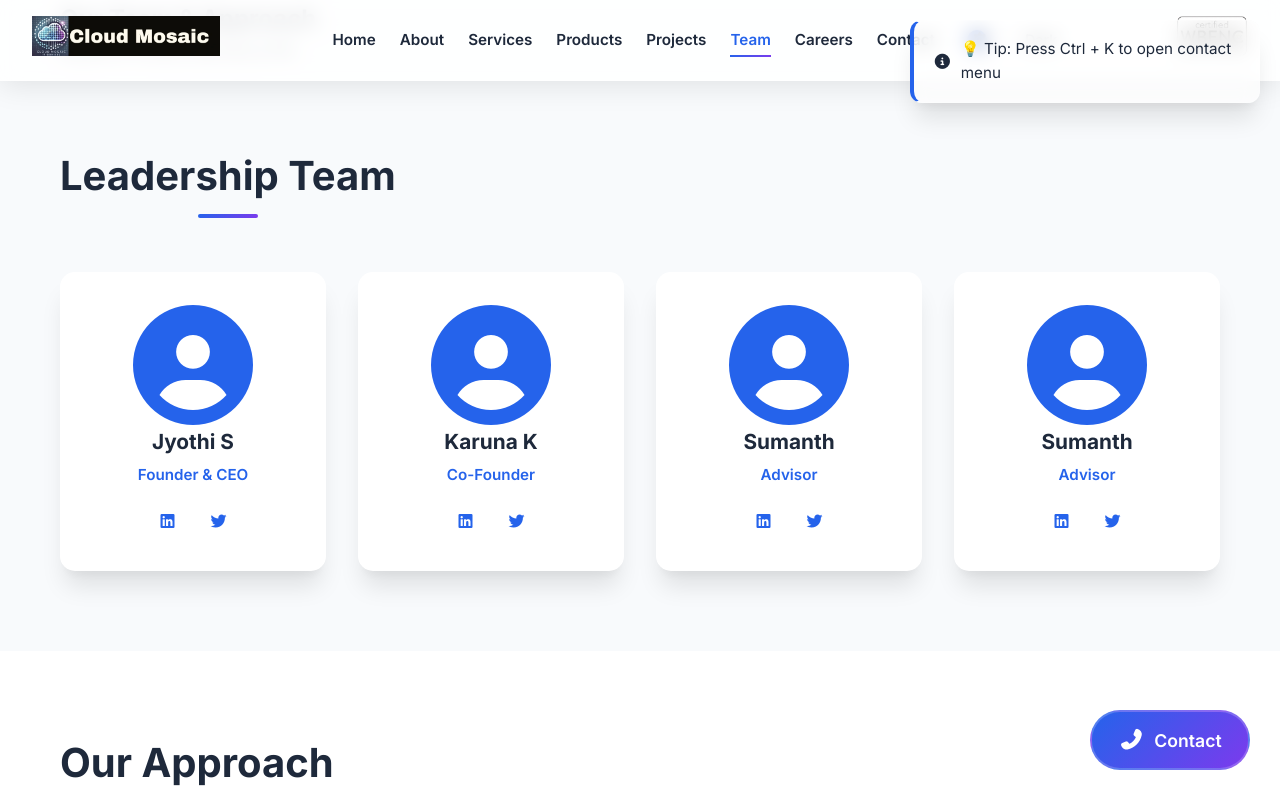
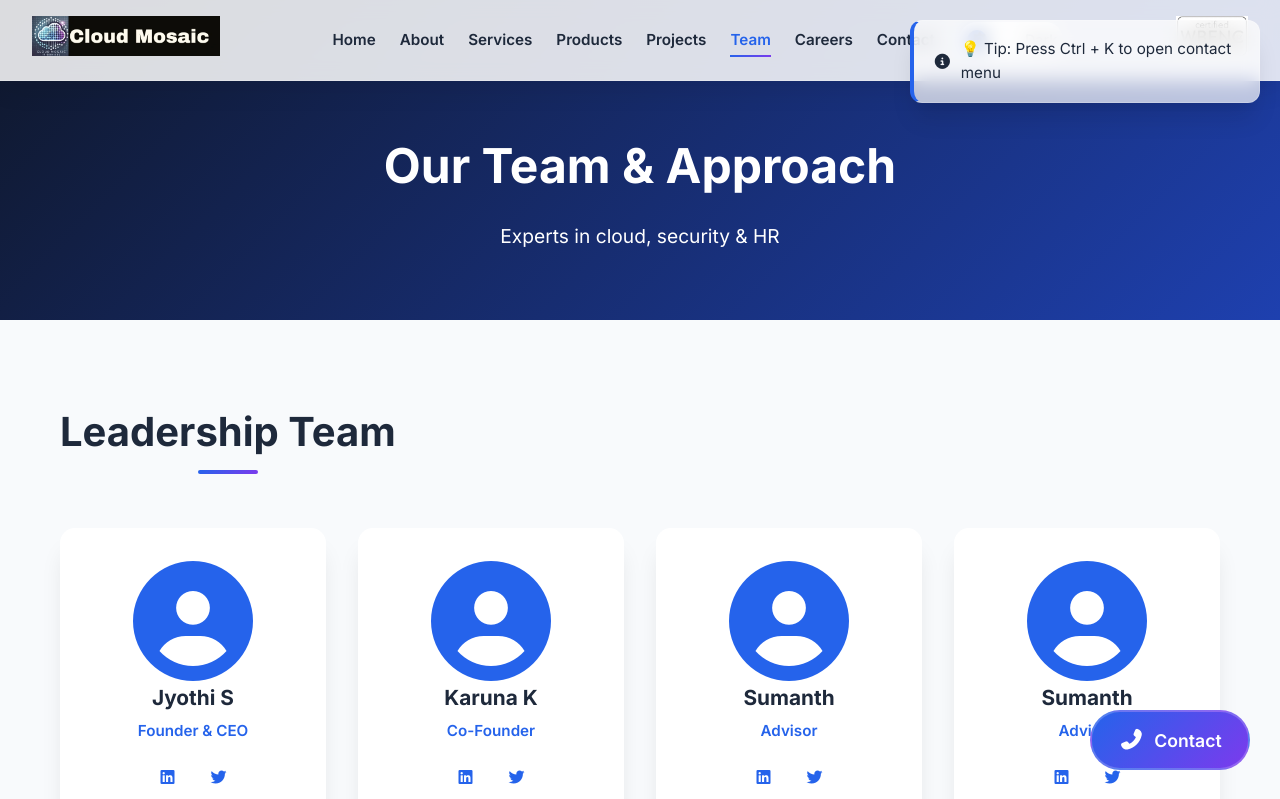
Before and after one commit to Muralisai0307/cloudmosaic-react, a React (Create React App) app: page /team in a window 1280 px wide. Shown: the top 799 px of the page. Built offline with nearby package versions, Linux system fonts and the light colour scheme.

Commit message:
Fix UI bugs, AOS animations, and update ERP Force image

```diff
--- a/src/App.js
+++ b/src/App.js
@@ -1,6 +1,8 @@
 import React, { useEffect, lazy, Suspense } from 'react';
 import { BrowserRouter as Router, Routes, Route, useLocation } from 'react-router-dom';
 import { HelmetProvider } from 'react-helmet-async';
+import AOS from 'aos';
+import 'aos/dist/aos.css';
 import './styles/global.css';
 
 // Import Context Providers
@@ -34,12 +36,24 @@ function ScrollToTop() {
 
   useEffect(() => {
     window.scrollTo(0, 0);
+    setTimeout(() => {
+      AOS.refresh();
+    }, 100);
   }, [pathname]);
 
   return null;
 }
 
 function App() {
+  useEffect(() => {
+    AOS.init({
+      duration: 400,
+      once: true,
+      offset: 50,
+      easing: 'ease-in-out'
+    });
+  }, []);
+
   return (
     <ErrorBoundary>
       <HelmetProvider>
--- a/src/pages/Home.js
+++ b/src/pages/Home.js
@@ -19,12 +19,7 @@ function Home() {
   const { success, error, warning } = useNotification();
 
   useEffect(() => {
-    AOS.init({
-      duration: 800,
-      once: true,
-      offset: 100,
-      easing: 'ease-in-out'
-    });
+    // AOS is now initialized globally in App.js
   }, []);
 
   useEffect(() => {
@@ -330,7 +325,7 @@ function Home() {
           <div className="erp-logos-grid" data-aos="fade-up" data-aos-delay="100" style={{ display: 'flex', justifyContent: 'center' }}>
             <a href="https://www.goldenflitch.com/projects/erpforce" target="_blank" rel="noopener noreferrer" style={{ textDecoration: 'none', display: 'block' }} aria-label="Go to Force ERP Project">
               <div className="erp-logo-card" style={{ display: 'flex', alignItems: 'center', justifyContent: 'center', width: '260px', height: '160px', padding: '0', overflow: 'hidden' }}>
-                <img src="https://cloudmosaic.ai/Images/Force-ERP.jpeg" alt="Force ERP Logo" style={{ width: '100%', height: '100%', maxWidth: '100%', objectFit: 'cover', margin: '0' }} loading="lazy" />
+                <img src="https://tse2.mm.bing.net/th/id/OIP.XzZJPX--wNv0evSukWytBQHaEK?r=0&rs=1&pid=ImgDetMain&o=7&rm=3" alt="Force ERP Logo" style={{ width: '100%', height: '100%', maxWidth: '100%', objectFit: 'cover', margin: '0' }} loading="lazy" />
               </div>
             </a>
           </div>
--- a/src/pages/Privacy.js
+++ b/src/pages/Privacy.js
@@ -7,12 +7,7 @@ import Footer from '../components/Footer';
 
 function Privacy() {
   useEffect(() => {
-    AOS.init({
-      duration: 800,
-      once: true,
-      offset: 100,
-      easing: 'ease-in-out'
-    });
+    // AOS is now initialized globally in App.js
   }, []);
 
   return (
--- a/src/pages/Products.js
+++ b/src/pages/Products.js
@@ -35,7 +35,7 @@ function Products() {
       features: ['Algorithmic Mastery', 'Cognitive Training', 'AI Analytics'],
       price: 'Subscription Based',
       link: 'https://www.brainzyx.com',
-      image: 'https://images.unsplash.com/photo-1558494949-ef010cbdcc31?ixlib=rb-1.2.1&auto=format&fit=crop&w=500&q=80',
+      image: 'https://tse1.mm.bing.net/th/id/OIP.rkeX4tNgRPdoVAEu6fb75AHaHa?r=0&rs=1&pid=ImgDetMain&o=7&rm=3',
       isExternal: true
     }
   ];
@@ -67,7 +67,13 @@ function Products() {
               <div key={product.id} className="product-card-full" data-aos="fade-up" data-aos-delay={100 + (index * 50)}>
                 <div className={`product-badge ${product.badgeClass}`}>{product.badge}</div>
                 <div className="product-image">
-                  <img src={product.image} alt={product.name} loading="lazy" />
+                  <img
+                    src={product.image}
+                    alt={product.name}
+                    loading="lazy"
+                    width="500"
+                    height="300"
+                  />
                   <div className="product-overlay">
                     <button className="product-quick-view" style={{ border: 'none', cursor: 'pointer' }} onClick={() => handleQuickView(product.name)} aria-label={`Quick view ${product.name}`}>
                       Quick View
--- a/src/pages/Services.js
+++ b/src/pages/Services.js
@@ -146,12 +146,7 @@ function Services() {
   const [isSendingRoi, setIsSendingRoi] = useState(false);
 
   useEffect(() => {
-    AOS.init({
-      duration: 800,
-      once: true,
-      offset: 100,
-      easing: 'ease-in-out'
-    });
+    // AOS is now initialized globally in App.js
   }, []);
 
   const handleLoadMore = () => {
--- a/src/pages/Terms.js
+++ b/src/pages/Terms.js
@@ -7,12 +7,7 @@ import Footer from '../components/Footer';
 
 function Terms() {
   useEffect(() => {
-    AOS.init({
-      duration: 800,
-      once: true,
-      offset: 100,
-      easing: 'ease-in-out'
-    });
+    // AOS is now initialized globally in App.js
   }, []);
 
   return (
--- a/src/styles/global.css
+++ b/src/styles/global.css
@@ -406,6 +406,74 @@ body {
     transform: translateX(-50%);
 }
 
+/* ---------- PAGE HEADER ---------- */
+.page-header {
+    min-height: 40vh;
+    background: linear-gradient(135deg, var(--hero-start), var(--hero-end));
+    color: white;
+    display: flex;
+    align-items: center;
+    justify-content: center;
+    text-align: center;
+    padding: 120px 20px 60px;
+}
+
+.page-header h1 {
+    font-size: 3rem;
+    margin-bottom: 1rem;
+    font-weight: 700;
+}
+
+.page-header p {
+    font-size: 1.2rem;
+    opacity: 0.9;
+    max-width: 700px;
+    margin: 0 auto;
+}
+
+@media (max-width: 768px) {
+    .page-header h1 {
+        font-size: 2.2rem;
+    }
+}
+
+/* ---------- CTA SECTION (GLOBAL) ---------- */
+.cta-section {
+    padding: 80px 0;
+    background: var(--accent-gradient);
+    color: white;
+    text-align: center;
+}
+
+.cta-section h2 {
+    font-size: 2.5rem;
+    margin-bottom: 1rem;
+}
+
+.cta-section p {
+    font-size: 1.2rem;
+    margin-bottom: 2rem;
+    opacity: 0.9;
+}
+
+.btn-large {
+    padding: 1.2rem 3rem;
+    font-size: 1.2rem;
+    background: white;
+    color: var(--accent-color);
+    border: none;
+    border-radius: 50px;
+    text-decoration: none;
+    font-weight: 600;
+    transition: all 0.3s;
+    display: inline-block;
+}
+
+.btn-large:hover {
+    transform: translateY(-2px);
+    box-shadow: 0 10px 30px rgba(0, 0, 0, 0.2);
+}
+
 /* ---------- ABOUT PREVIEW ---------- */
 .about-preview {
     padding: 100px 0;
```
Also changed, not shown: public/site.webmanifest.
